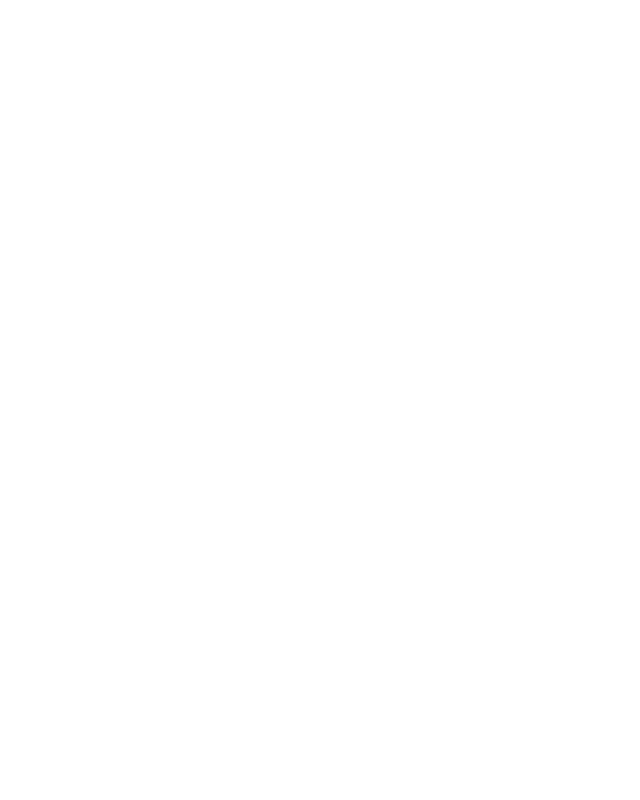
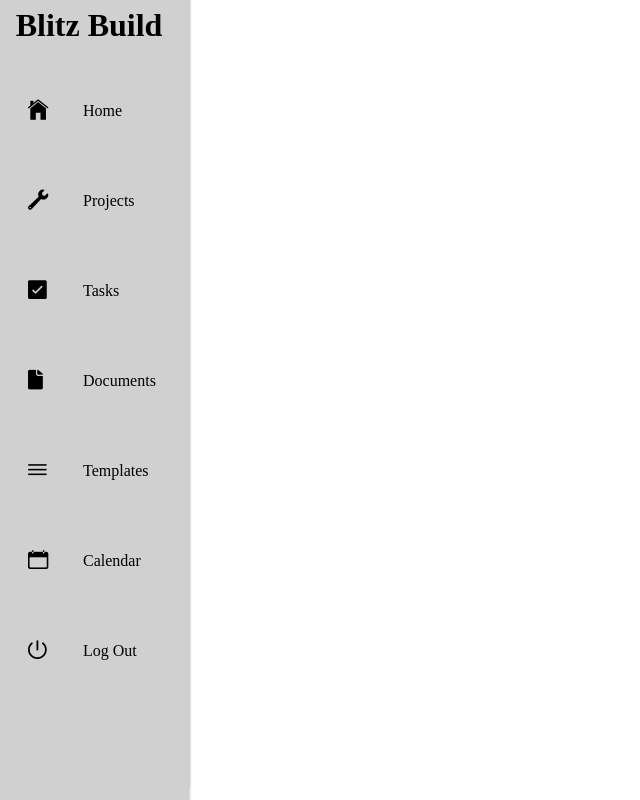
Before and after one commit to mharley12345/blitz-build-fe, a React (Create React App) app in the folder blitz-build/: page /log-out in a window 1280 px wide. Shown: the whole page, without its empty margins (0-640 px from the left). Built offline with nearby package versions, Linux system fonts and the light colour scheme.

Commit message:
tweeked navbar styling

```diff
--- a/blitz-build/src/App.js
+++ b/blitz-build/src/App.js
@@ -50,10 +50,10 @@
 
   return (
     <Router>
-      {/* <NavBar
+      <NavBar
         navLinks={navLinks}
         //  logo={ logo }
-      /> */}
+      />
 
       <Switch>
         <Route exact path="/" component={Login} />
--- a/blitz-build/src/components/NavBar.jsx
+++ b/blitz-build/src/components/NavBar.jsx
@@ -11,8 +11,8 @@
     height: 100%;
     width: 200px;
     position: fixed;
-    margin-top: -10px;
-    margin-left: -10px;
+    margin-top: -22px;
+    margin-left: -20px;
     box-shadow: 2px 2px 2px #ccc;
 `;
     const NavBarUl = styled.ul`
```
